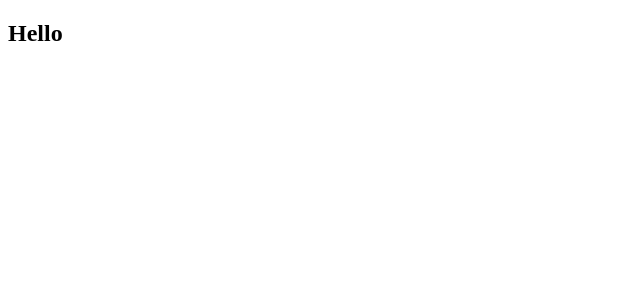
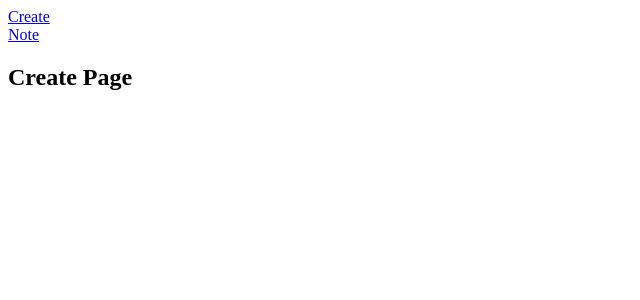
Before and after one commit to pluto123/material_ui_tutorial, a React (Create React App) app: page /create in a window 1280 px wide. Shown: the top 300 px of the page, without its empty margins (0-640 px from the left). Built offline with nearby package versions, Linux system fonts and the light colour scheme.

Commit message:
1. build two hyperlink (/crate and /note)

```diff
--- a/package.json
+++ b/package.json
@@ -3,6 +3,7 @@
   "version": "0.1.0",
   "private": true,
   "dependencies": {
+    "@material-ui/core": "^4.12.3",
     "@testing-library/jest-dom": "^5.16.1",
     "@testing-library/react": "^11.2.7",
     "@testing-library/user-event": "^12.8.3",
--- a/src/App.js
+++ /dev/null
@@ -1,11 +0,0 @@
-import { Component } from 'react';
-
-export default class App extends Component {
-  render() {
-    return (
-      <div className="App">
-        <h2>Hello</h2>
-      </div>
-    )
-  }
-}
--- /dev/null
+++ b/src/App.jsx
@@ -0,0 +1,19 @@
+import { Component } from 'react'
+import { Route, Switch, Link } from 'react-router-dom'
+import Create from './pages/Create'
+import Note from './pages/Note'
+
+export default class App extends Component {
+  render() {
+    return (
+      <div>
+        <Link to='/create'>Create</Link><br />
+        <Link to='/note'>Note</Link>
+        <Switch>
+            <Route path='/create' component={Create} />
+            <Route path='/note' component={Note} />
+        </Switch>
+      </div>
+    )
+  }
+}
--- a/src/index.js
+++ b/src/index.js
@@ -1,10 +1,13 @@
-import React from 'react';
-import ReactDOM from 'react-dom';
-import App from './App';
+import React from 'react'
+import ReactDOM from 'react-dom'
+import {BrowserRouter} from 'react-router-dom'
+import App from './App'
 
 ReactDOM.render(
   <React.StrictMode>
-    <App />
+    <BrowserRouter>
+      <App />
+    </BrowserRouter>
   </React.StrictMode>,
   document.getElementById('root')
 );
--- /dev/null
+++ b/src/pages/Create.jsx
@@ -0,0 +1,9 @@
+import { Component } from 'react'
+
+export default class Create extends Component {
+    render() {
+        return (
+            <h2>Create Page</h2>
+        )
+    }
+}
--- /dev/null
+++ b/src/pages/Note.jsx
@@ -0,0 +1,9 @@
+import { Component } from 'react'
+
+export default class Create extends Component {
+    render() {
+        return (
+            <h2>Note Page</h2>
+        )
+    }
+}
```
Also changed, not shown: 1 other file (tests, documents, lock files or other folders).
